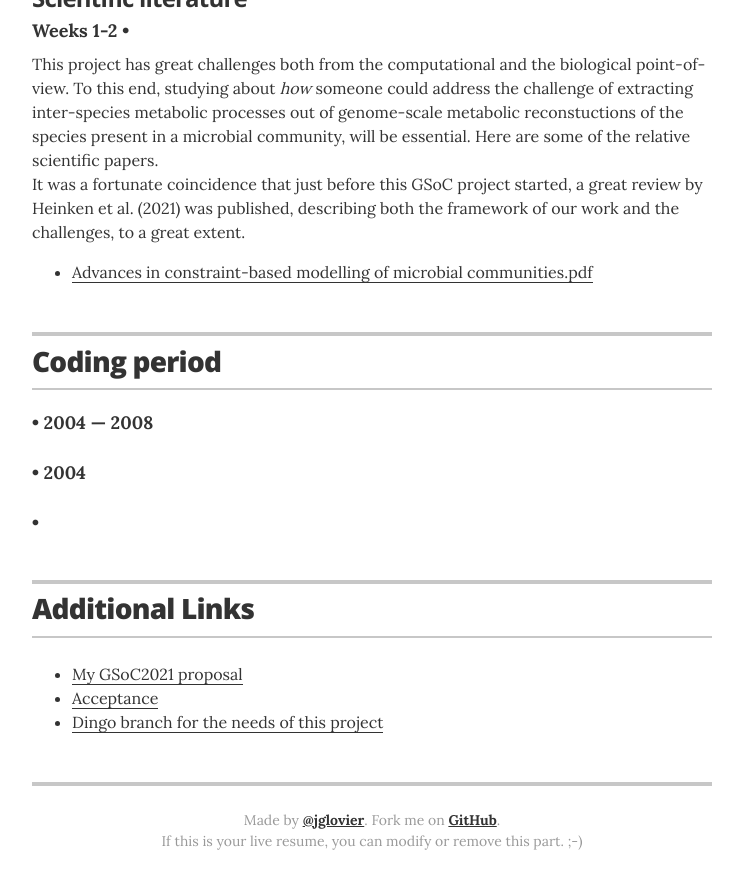
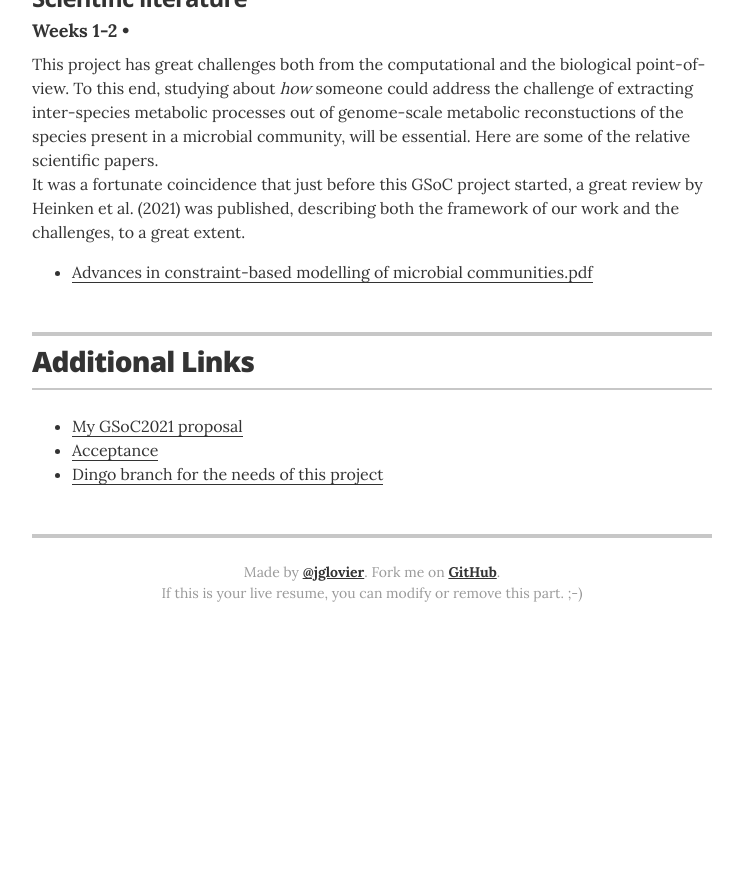
Before and after one commit to hariszaf/gsoc2021, a Jekyll site: the page built from index.html, in a window 1280 px wide and 900 px high, scrolled down 1150 px. Shown: the top 889 px of the window, without its empty margins (268-1011 px from the left). Built offline with Jekyll 4.4.1, drawn with Linux system fonts in a browser that asks for light colours; after the commit the page ends 1802 px from its top, so only the background shows below that; some of the changed lines change nothing that is shown.

Commit message:
mute coding period

```diff
--- a/_config.yml
+++ b/_config.yml
@@ -60,7 +60,7 @@ resume_section_recognition:     false
 resume_section_links:           true
 resume_section_associations:    false
 resume_section_interests:       false
-resume_section_coding:          true
+resume_section_coding:          false # make this "true" for the coding period
 
 # Resume social links
 # uncomment the options you wish to display, and add your own URL
```
Also changed, not shown: 1 other file.
